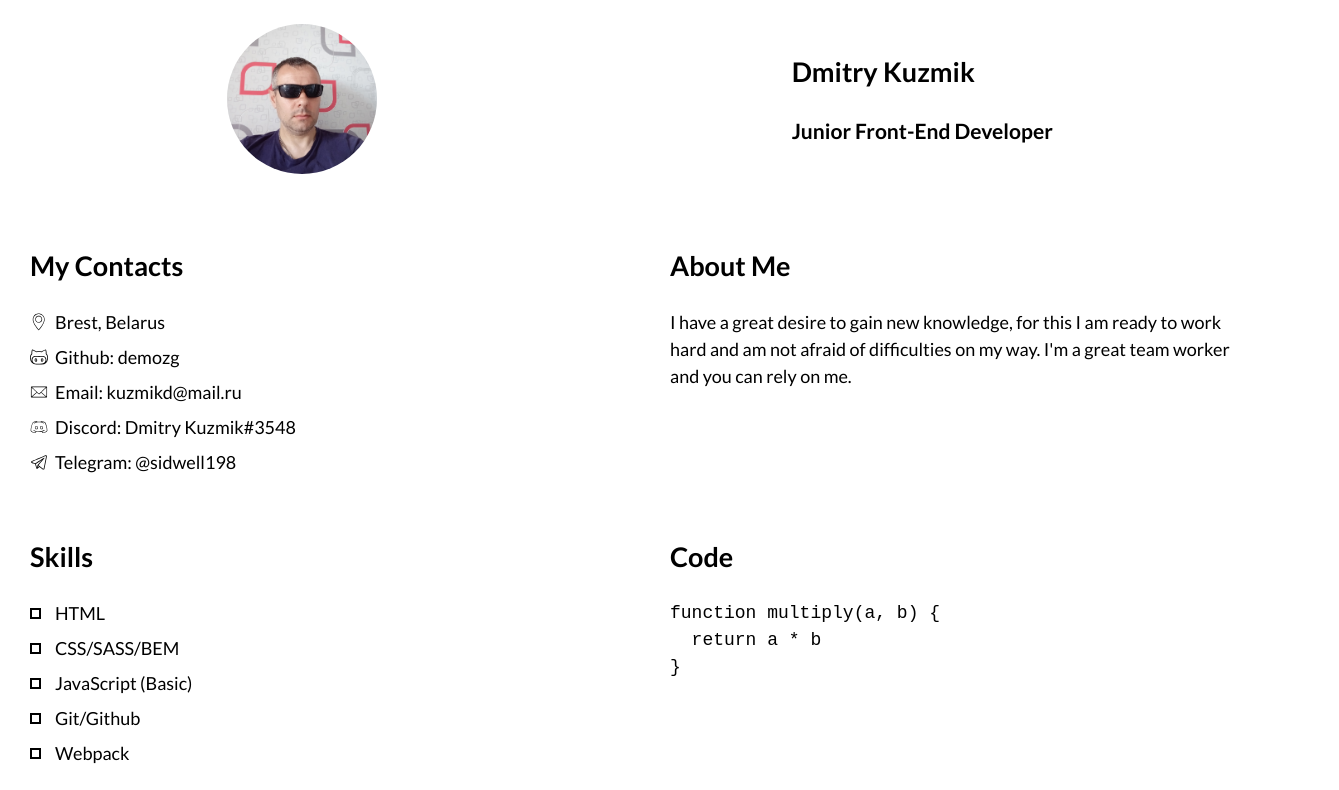
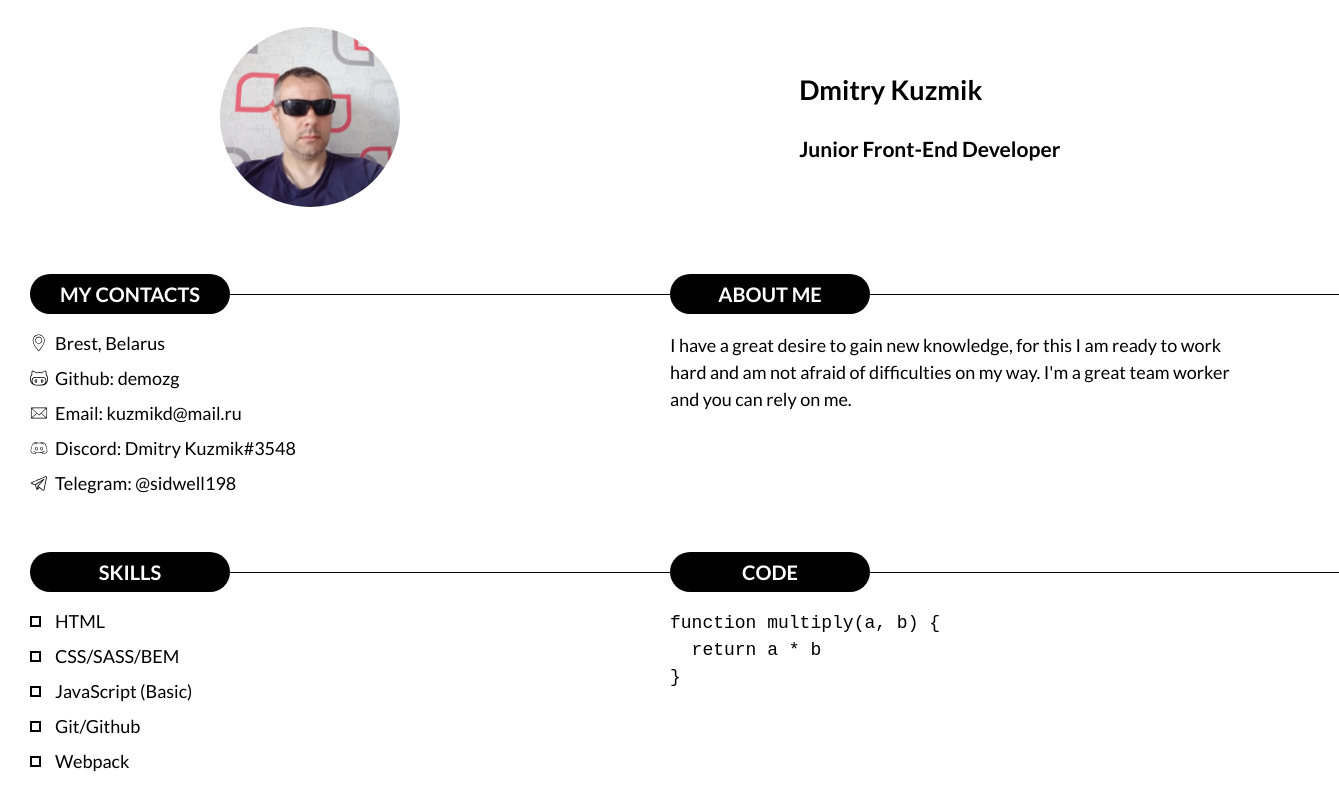
Before and after one commit to demozg/rsschool-cv, a plain HTML site: page index.html in a window 1280 px wide. Shown: the part 79-869 px from the top of the page, 1339 px wide, since content can reach past the window. Drawn offline with Linux system fonts and the light colour scheme.

Commit message:
feat:added heading styling (Fri, Jul  7, 2023 10:41:03 PM)

```diff
--- a/index.html
+++ b/index.html
@@ -31,7 +31,7 @@
     <main class="main">
       <div class="container main-container">
         <section class="section section-resume">
-          <img src="./assets/img/avatar.jpg" width="150" height="150" alt="avatar" class="section-resume-photo">
+          <img src="./assets/img/avatar.jpg" width="180" height="180" alt="avatar" class="section-resume-photo">
           <div class="section-resume-titles">
             <h1 class="section-resume-title">Dmitry Kuzmik</h1>
             <h3 class="section-resume-subtitle">Junior Front-End Developer</h3>
--- a/style.css
+++ b/style.css
@@ -43,6 +43,7 @@ body {
 
 .menu-link {
   padding: 0 20px;
+  font-size: 20px;
   text-decoration: none;
   color: #000000;
 }
@@ -74,6 +75,28 @@ body {
 
 .section-resume-photo {
   border-radius: 50%;
+}
+
+.section-title {
+  position: relative;
+  width: 200px;
+  padding: 5px 10px;
+  font-size: 20px;
+  text-align: center;
+  text-transform: uppercase;
+  color: #ffffff;
+  border-radius: 20px;
+  background-color: #000000;
+}
+
+.section-title::after {
+  position: absolute;
+  top: 50%;
+  left: 100%;
+  content: "";
+  width: 469px;
+  height: 1px;
+  background: #000000;
 }
 
 .section-list {
```
